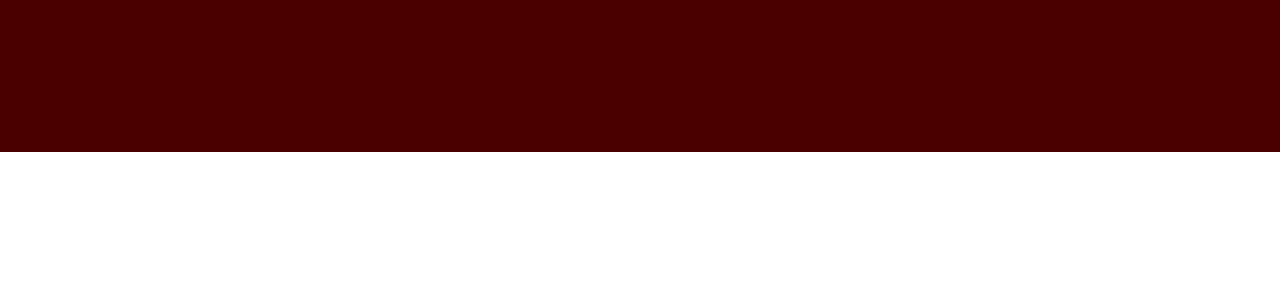
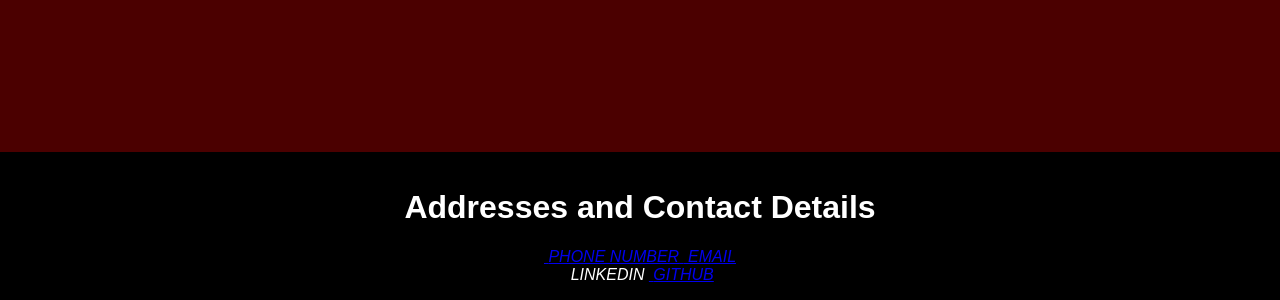
Before and after one commit to FouadKazem/Fouad-s-Portfolio, a plain HTML site: page html/index.html in a window 1280 px wide. Shown: the part 928-1228 px from the top of the page. Before the commit the page ends 1080 px from the top, so only its background shows below. Drawn offline with Linux system fonts and the light colour scheme.

Commit message:
Edited the footer element of index.html and customize the body tag height in stylesheet.css
Added address tag with some of contact details to the footer element of index.html and edited the height of html and body elements in stylesheet.css to make the body fit the whole page

```diff
--- a/css/stylesheet.css
+++ b/css/stylesheet.css
@@ -1,6 +1,13 @@
+html {
+    height: 100%;
+}
+
 body {
     margin: auto;
+    min-height: 100%;
     font-family: sans-serif;
+    display: grid;
+    grid-template: auto auto auto / auto;
 }
 
 /*          Desktop Header Start            */
@@ -184,7 +191,7 @@ div[class="website-title"] {
 
 main {
     padding: 4rem 1rem 1rem 1rem;
-    height: 1000px;
+    min-height: 1000px;
     color: white;
     background-color: rgb(75, 0, 0); /*USE FOR DEBUGGING*/
 }
@@ -197,6 +204,7 @@ footer {
     background-color: black; /*USE FOR DEBUGGING*/
     color: white;
     padding: 1rem;
+    text-align: center;
 }
 
 /*          Footer End          */
--- a/html/index.html
+++ b/html/index.html
@@ -59,8 +59,30 @@
         <main>
             Hello HOME Main
         </main>
-        <footer style="display: none">
-            Hello Footer Element
+        <footer>
+            <h1>Addresses and Contact Details</h1>
+            <address>
+                <div class="address-container">
+                    <a href="tel:+971585143813">
+                        <img src="">
+                        <span>PHONE NUMBER</span>
+                    </a>
+                    <a href="mailto:kazemfouad53@gmail.com">
+                        <img src="">
+                        <span>EMAIL</span>
+                    </a>
+                </div>
+                <div class="address-container">
+                    <a>
+                        <img src="">
+                        <span>LINKEDIN</span>
+                    </a>
+                    <a href="https://github.com/FouadKazem">
+                        <img src="">
+                        <span>GITHUB</span>
+                    </a>
+                </div>
+            </address>
         </footer>
         <script src="../js/app.js"></script>
     </body>
```
